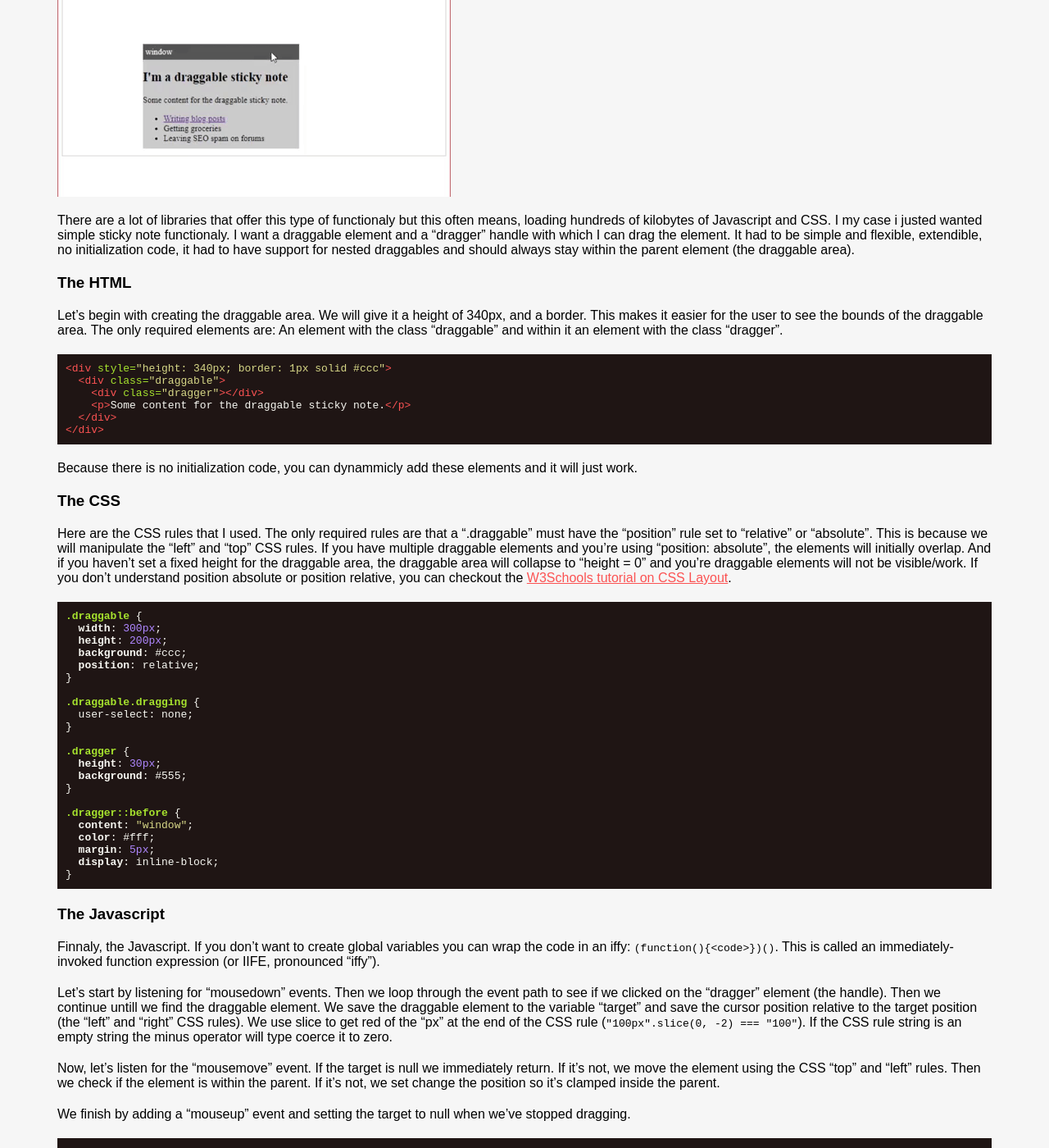
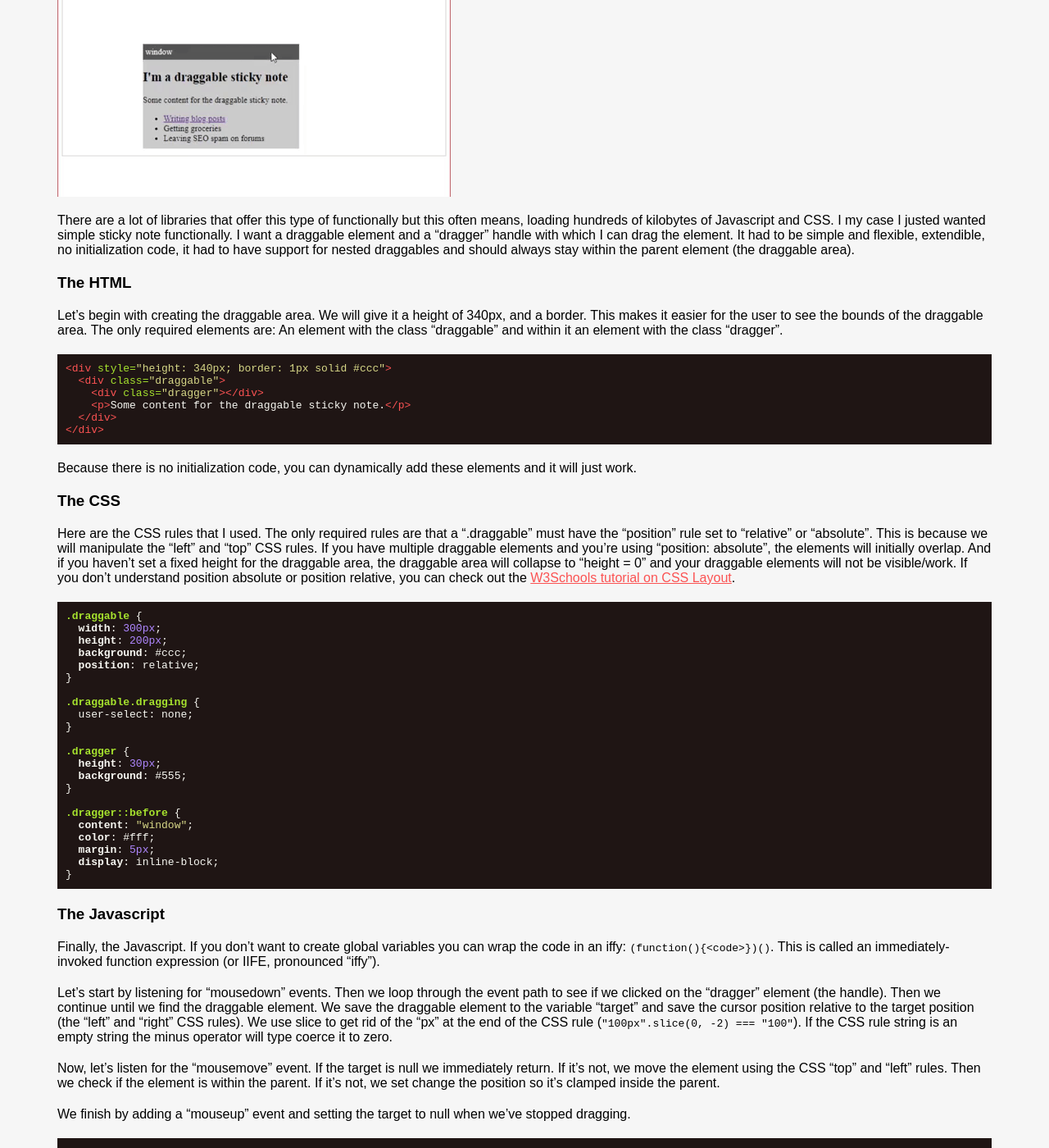
Before and after one commit to LesterGallagher/LesterGallagher.github.io, a Jekyll site: the page built from _posts/2018-11-01-create-draggable-elements-with-javascript.md, in a window 1280 px wide and 1400 px high, scrolled down 447 px. Shown: the whole window at 82% size. Built offline with Jekyll 4.4.1, drawn with Linux system fonts in a browser that asks for light colours; comment, search, counter and statistics services are not loaded.

Commit message:
Update from Forestry.io - Updated 2018-11-01-create-draggable-elements-with-javascript.md

````diff
--- a/_posts/2018-11-01-create-draggable-elements-with-javascript.md
+++ b/_posts/2018-11-01-create-draggable-elements-with-javascript.md
@@ -11,7 +11,7 @@ portal_image: ''
 portal_link: ''
 
 ---
-There are a lot of libraries that offer this type of functionaly but this often means, loading hundreds of kilobytes of Javascript and CSS. I my case i justed wanted simple sticky note functionaly. I want a draggable element and a "dragger" handle with which I can drag the element. It had to be simple and flexible, extendible, no initialization code, it had to have support for nested draggables and should always stay within the parent element (the draggable area).
+There are a lot of libraries that offer this type of functionally but this often means, loading hundreds of kilobytes of Javascript and CSS. I my case I justed wanted simple sticky note functionally. I want a draggable element and a "dragger" handle with which I can drag the element. It had to be simple and flexible, extendible, no initialization code, it had to have support for nested draggables and should always stay within the parent element (the draggable area).
 
 ### The HTML
 
@@ -26,13 +26,13 @@ Let's begin with creating the draggable area. We will give it a height of 340px,
 </div>
 ```
 
-Because there is no initialization code, you can dynammicly add these elements and it will just work.
+Because there is no initialization code, you can dynamically add these elements and it will just work.
 
 {% include adsense.html %}
 
 ### The CSS
 
-Here are the CSS rules that I used. The only required rules are that a ".draggable" must have the "position" rule set to "relative" or "absolute". This is because we will manipulate the "left" and "top" CSS rules. If you have multiple draggable elements and you're using "position: absolute", the elements will initially overlap. And if you haven't set a fixed height for the draggable area, the draggable area will collapse to "height = 0" and you're draggable elements will not be visible/work. If you don't understand position absolute or position relative, you can checkout the [W3Schools tutorial on CSS Layout](https://www.w3schools.com/css/css_positioning.asp).
+Here are the CSS rules that I used. The only required rules are that a ".draggable" must have the "position" rule set to "relative" or "absolute". This is because we will manipulate the "left" and "top" CSS rules. If you have multiple draggable elements and you're using "position: absolute", the elements will initially overlap. And if you haven't set a fixed height for the draggable area, the draggable area will collapse to "height = 0" and your draggable elements will not be visible/work. If you don't understand position absolute or position relative, you can check out the [W3Schools tutorial on CSS Layout](https://www.w3schools.com/css/css_positioning.asp).
 
 ```css
 .draggable {
@@ -61,9 +61,9 @@ Here are the CSS rules that I used. The only required rules are that a ".draggab
 
 ### The Javascript
 
-Finnaly, the Javascript. If you don't want to create global variables you can wrap the code in an iffy: `(function(){<code>})()`. This is called an immediately-invoked function expression (or IIFE, pronounced "iffy").
+Finally, the Javascript. If you don't want to create global variables you can wrap the code in an iffy: `(function(){<code>})()`. This is called an immediately-invoked function expression (or IIFE, pronounced "iffy").
 
-Let's start by listening for "mousedown" events. Then we loop through the event path to see if we clicked on the "dragger" element (the handle). Then we continue untill we find the draggable element. We save the draggable element to the variable "target" and save the cursor position relative to the target position (the "left" and "right" CSS rules). We use slice to get red of the "px" at the end of the CSS rule (`"100px".slice(0, -2) === "100"`). If the CSS rule string is an empty string the minus operator will type coerce it to zero.
+Let's start by listening for "mousedown" events. Then we loop through the event path to see if we clicked on the "dragger" element (the handle). Then we continue until we find the draggable element. We save the draggable element to the variable "target" and save the cursor position relative to the target position (the "left" and "right" CSS rules). We use slice to get rid of the "px" at the end of the CSS rule (`"100px".slice(0, -2) === "100"`). If the CSS rule string is an empty string the minus operator will type coerce it to zero.
 
 {% include adsense.html %}
 
````
